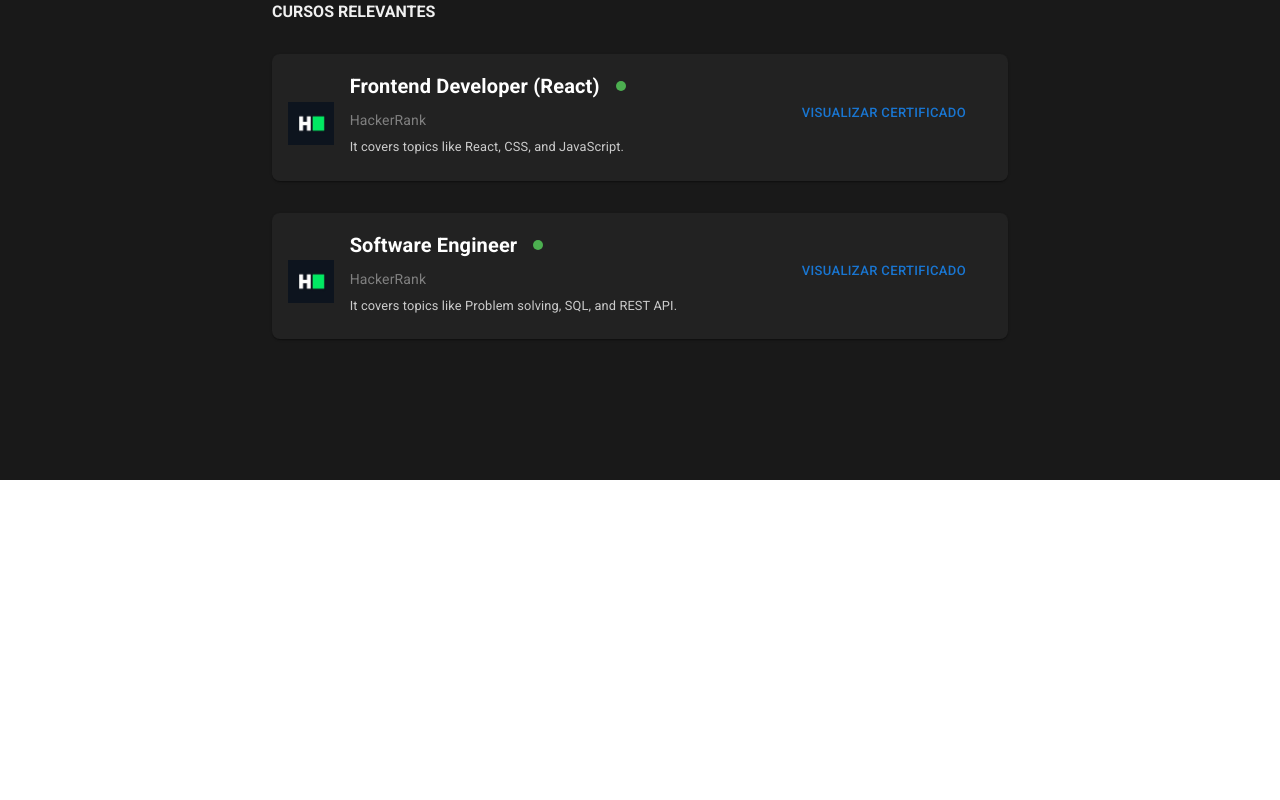
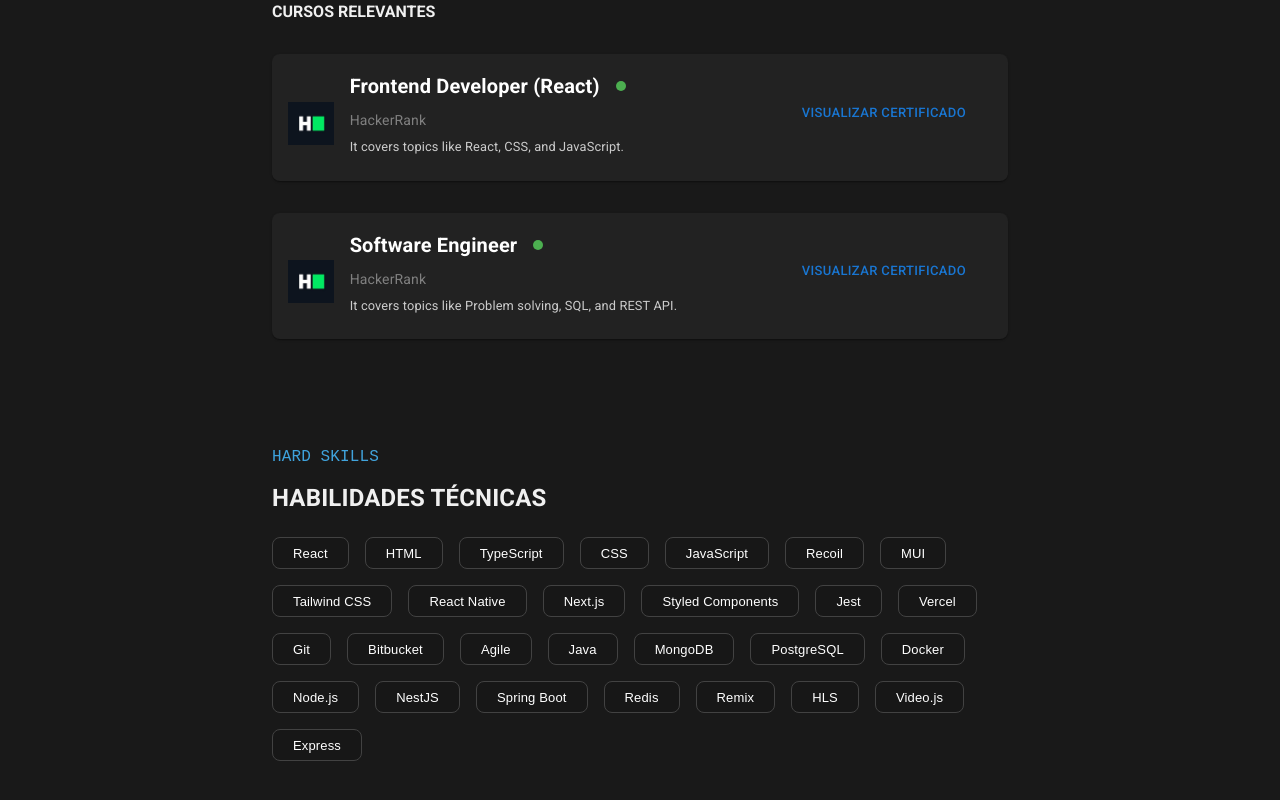
Before and after one commit to pedro-demeu/portfolio, a React (Vite) app: page / in a window 1280 px wide. Shown: the part 2112-2912 px from the top of the page. Before the commit the page ends 2592 px from the top, so only its background shows below. Built offline with nearby package versions, Linux system fonts and the light colour scheme.

Commit message:
[Feat] - add skills session

```diff
--- a/src/App.tsx
+++ b/src/App.tsx
@@ -1,5 +1,10 @@
 import { Box, Container } from "@mui/material";
-import { HomeSession, ProjectsSession,AcademicSession } from "./components/sessions";
+import {
+  HomeSession,
+  ProjectsSession,
+  AcademicSession,
+  SkillsSession,
+} from "./components/sessions";
 
 function App() {
   return (
@@ -23,6 +28,7 @@ function App() {
         <HomeSession />
         <ProjectsSession />
         <AcademicSession />
+        <SkillsSession />
       </Container>
     </Box>
   );
--- /dev/null
+++ b/src/components/sessions/SkillsSession/SkillsSession.tsx
@@ -0,0 +1,165 @@
+import { Box, Chip, Typography } from "@mui/material";
+
+const technologies = [
+  {
+    name: "React",
+    logo: "https://upload.wikimedia.org/wikipedia/commons/a/a7/React-icon.svg",
+  },
+  {
+    name: "HTML",
+    logo: "https://upload.wikimedia.org/wikipedia/commons/6/61/HTML5_logo_and_wordmark.svg",
+  },
+  {
+    name: "TypeScript",
+    logo: "https://upload.wikimedia.org/wikipedia/commons/4/4c/Typescript_logo_2020.svg",
+  },
+  {
+    name: "CSS",
+    logo: "https://upload.wikimedia.org/wikipedia/commons/d/d5/CSS3_logo_and_wordmark.svg",
+  },
+  {
+    name: "JavaScript",
+    logo: "https://upload.wikimedia.org/wikipedia/commons/6/6a/JavaScript-logo.png",
+  },
+  { name: "Recoil", logo: "https://recoiljs.org/img/logo.svg" },
+  {
+    name: "MUI",
+    logo: "https://upload.wikimedia.org/wikipedia/commons/4/4c/Material_UI_logo.svg",
+  },
+  {
+    name: "Tailwind CSS",
+    logo: "https://upload.wikimedia.org/wikipedia/commons/d/d5/Tailwind_CSS_Logo.svg",
+  },
+  {
+    name: "React Native",
+    logo: "https://upload.wikimedia.org/wikipedia/commons/a/a7/React-icon.svg",
+  },
+  {
+    name: "Next.js",
+    logo: "https://upload.wikimedia.org/wikipedia/commons/8/8e/Nextjs-logo.svg",
+  },
+  { name: "Styled Components", logo: "https://styled-components.com/logo.png" },
+  { name: "Jest", logo: "https://jestjs.io/img/jest-logo.svg" },
+  {
+    name: "Vercel",
+    logo: "https://assets.vercel.com/image/upload/v1572282926/zeit/now-logo.svg",
+  },
+  {
+    name: "Git",
+    logo: "https://upload.wikimedia.org/wikipedia/commons/e/e0/Git-logo.svg",
+  },
+  {
+    name: "Bitbucket",
+    logo: "https://upload.wikimedia.org/wikipedia/commons/0/0e/Bitbucket-blue-logomark-only.svg",
+  },
+  {
+    name: "Agile",
+    logo: "https://upload.wikimedia.org/wikipedia/commons/5/58/Agile_logo.svg",
+  },
+  {
+    name: "Java",
+    logo: "https://upload.wikimedia.org/wikipedia/en/3/30/Java_programming_language_logo.svg",
+  },
+  {
+    name: "MongoDB",
+    logo: "https://upload.wikimedia.org/wikipedia/en/4/45/MongoDB-Logo.svg",
+  },
+  {
+    name: "PostgreSQL",
+    logo: "https://upload.wikimedia.org/wikipedia/commons/2/29/Postgresql_elephant.svg",
+  },
+  {
+    name: "Docker",
+    logo: "https://upload.wikimedia.org/wikipedia/commons/4/4e/Docker_%28container_engine%29_logo.svg",
+  },
+  {
+    name: "Node.js",
+    logo: "https://upload.wikimedia.org/wikipedia/commons/d/d9/Node.js_logo.svg",
+  },
+  {
+    name: "NestJS",
+    logo: "https://upload.wikimedia.org/wikipedia/commons/4/4c/NestJS_Logo.svg",
+  },
+  {
+    name: "Spring Boot",
+    logo: "https://upload.wikimedia.org/wikipedia/commons/4/44/Spring_Framework_Logo_2018.svg",
+  },
+  {
+    name: "Redis",
+    logo: "https://upload.wikimedia.org/wikipedia/en/6/6b/Redis_Logo.svg",
+  },
+  { name: "Remix", logo: "https://remix.run/img/brand/logo.svg" },
+  {
+    name: "HLS",
+    logo: "https://upload.wikimedia.org/wikipedia/commons/4/4e/HTTP_Live_Streaming_logo.svg",
+  },
+  {
+    name: "Video.js",
+    logo: "https://upload.wikimedia.org/wikipedia/commons/e/e4/Videojs_logo.svg",
+  },
+  {
+    name: "Express",
+    logo: "https://upload.wikimedia.org/wikipedia/commons/6/64/Expressjs.png",
+  },
+];
+
+export default function SkillsSession() {
+  return (
+    <Box
+      sx={{
+        padding: "2rem",
+        paddingTop: "10rem",
+        width: "100%",
+        maxWidth: "800px",
+        margin: "0 auto",
+        height: "100vh",
+        textAlign: "left",
+      }}
+    >
+      <Typography
+        variant="h4"
+        sx={{
+          fontSize: "1rem",
+          marginBottom: "0.5rem",
+          fontFamily: "monospace",
+          textTransform: "uppercase",
+          background: "linear-gradient(90deg, #3da2dc, #63b4e3)",
+          WebkitBackgroundClip: "text",
+          WebkitTextFillColor: "transparent",
+        }}
+      >
+        Hard Skills
+      </Typography>
+      <Typography
+        variant="h4"
+        sx={{
+          fontSize: "1.5rem",
+          marginBottom: "1.5rem",
+          textTransform: "uppercase",
+          fontWeight: 700,
+          mt: "1rem",
+        }}
+      >
+        Habilidades Técnicas
+      </Typography>
+      <Box sx={{ display: "flex", flexWrap: "wrap", gap: "1rem" }}>
+        {technologies.map((tech) => (
+          <Chip
+            key={tech.name}
+            label={tech.name}
+            sx={{
+              display: "flex",
+              alignItems: "center",
+              justifyContent: "center",
+              border: "1px solid #424242",
+              fontFamily: "sans-serif",
+              borderRadius: "8px",
+              color: "white",
+              padding: "0.5rem",
+            }}
+          />
+        ))}
+      </Box>
+    </Box>
+  );
+}
--- a/src/components/sessions/index.tsx
+++ b/src/components/sessions/index.tsx
@@ -1,3 +1,4 @@
 export { default as HomeSession } from "./HomeSession/HomeSession";
 export { default as ProjectsSession } from "./ProjectsSession/ProjectsSession";
 export { default as AcademicSession } from "./AcademicSession/AcademicSession";
+export { default as SkillsSession } from "./SkillsSession/SkillsSession";
```
